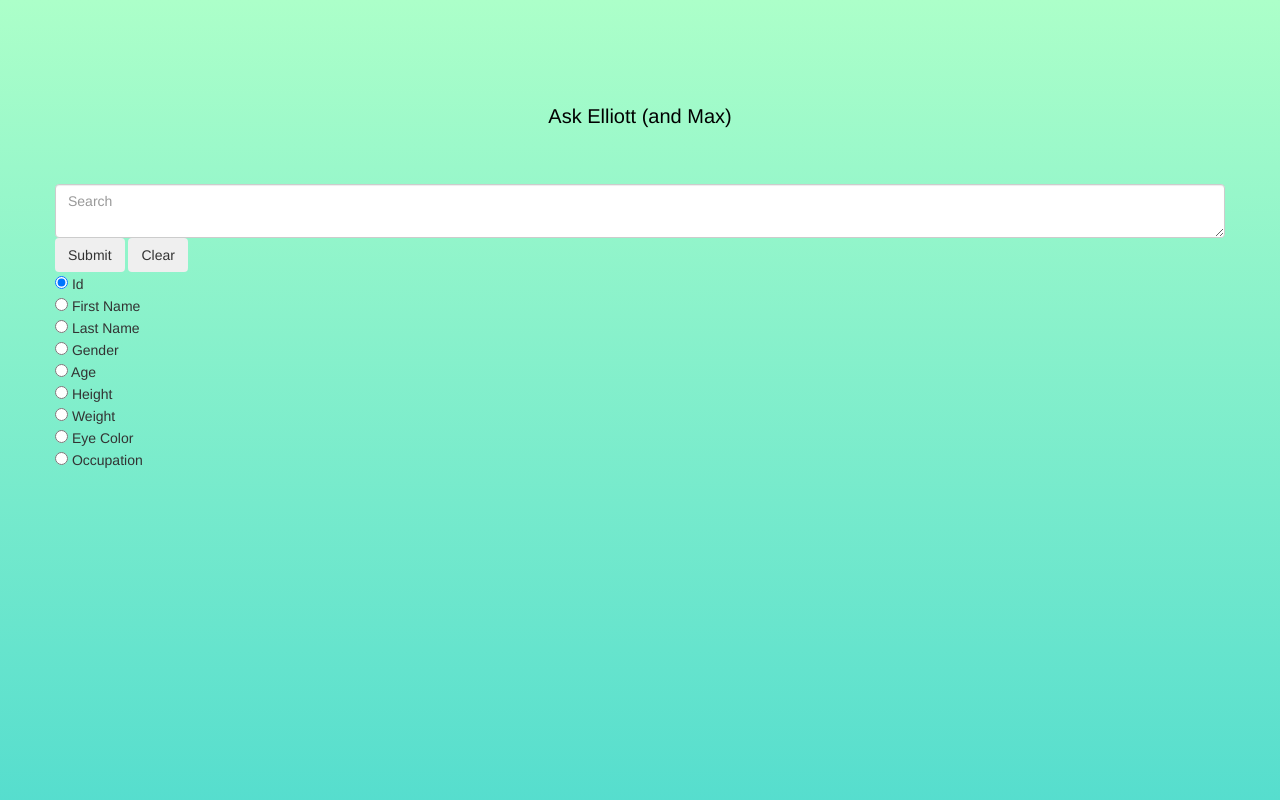
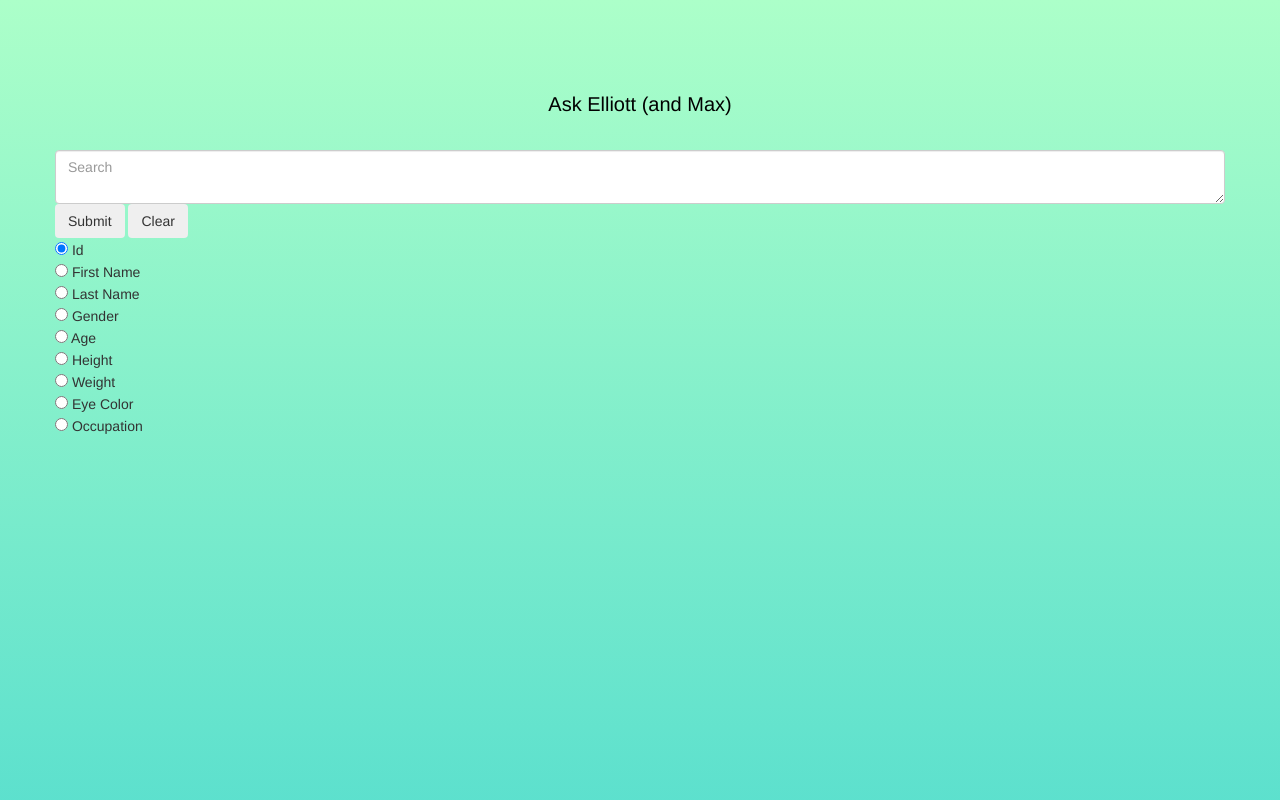
Before and after one commit to esoemad5/Assignment3_MostWanted, a plain HTML site: page index.html in a window 1280 px wide. Shown: the top 800 px of the page. Drawn offline with nearby package versions, Linux system fonts and the light colour scheme.

Commit message:
Final site

```diff
--- a/mostWanted.css
+++ b/mostWanted.css
@@ -1,10 +1,10 @@
 
 
 #header{
-	height: 16%;
+	height: 12%;
 	color: black;
 	padding-bottom: 20px;
-	padding-top: 8%;
+	padding-top: 7%;
 	margin-top: 0px;
 	font-size: 20px;
 }
@@ -21,6 +21,6 @@ td{
 body, html{
 	background-image: linear-gradient(to top, #30cfd0 0%, #acffc9 100%);
 	background-repeat: no-repeat;
-	height: 120%;
+	height: 125%;
 	background-size: cover;
 }
```
